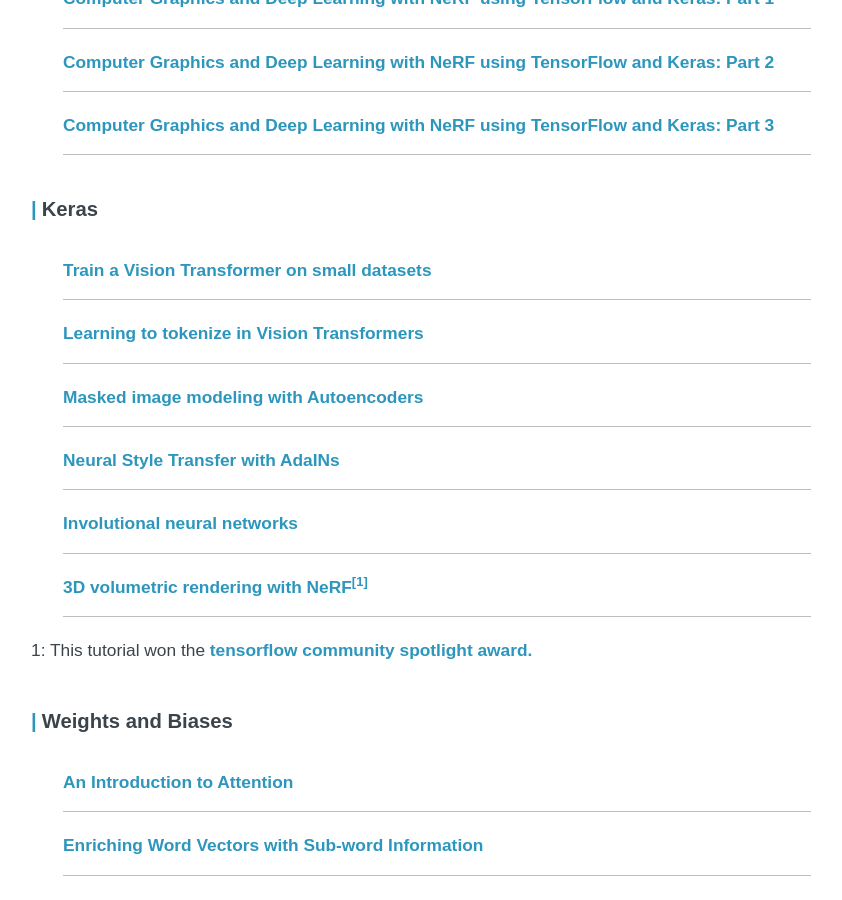
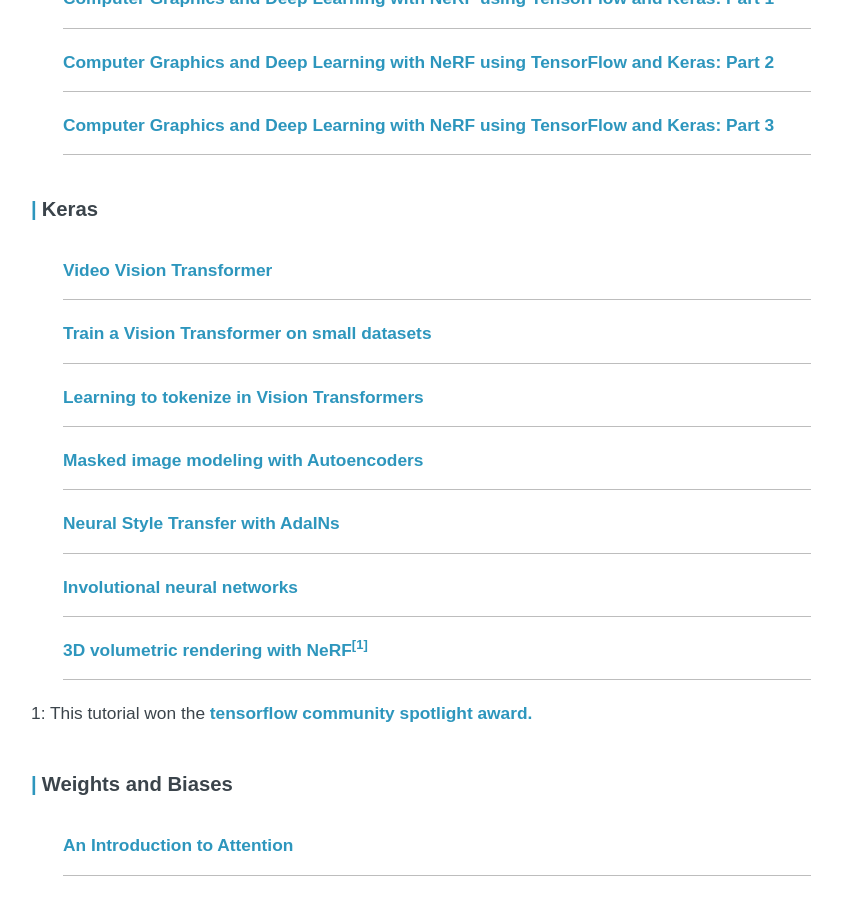
Before and after one commit to ariG23498/ariG23498.github.io, a Jekyll site: the page built from blogs.md, in a window 1280 px wide and 900 px high, scrolled down 385 px. Shown: the whole window, without its empty margins (219-1061 px from the left). Built offline with Jekyll 4.4.1, drawn with Linux system fonts in a browser that asks for light colours.

Commit message:
Update blogs.md

```diff
--- a/blogs.md
+++ b/blogs.md
@@ -23,6 +23,9 @@ permalink: /posts
         </article>
 
         <h3>Keras</h3>
+        <article class="archive-item">
+        <a class="archive-item-link" href="https://keras.io/examples/vision/vivit/" target="_blank" rel="noopener noreferrer">Video Vision Transformer</a>
+        </article>
         <article class="archive-item">
         <a class="archive-item-link" href="https://keras.io/examples/vision/vit_small_ds/" target="_blank" rel="noopener noreferrer">Train a Vision Transformer on small datasets</a>
         </article>
```
